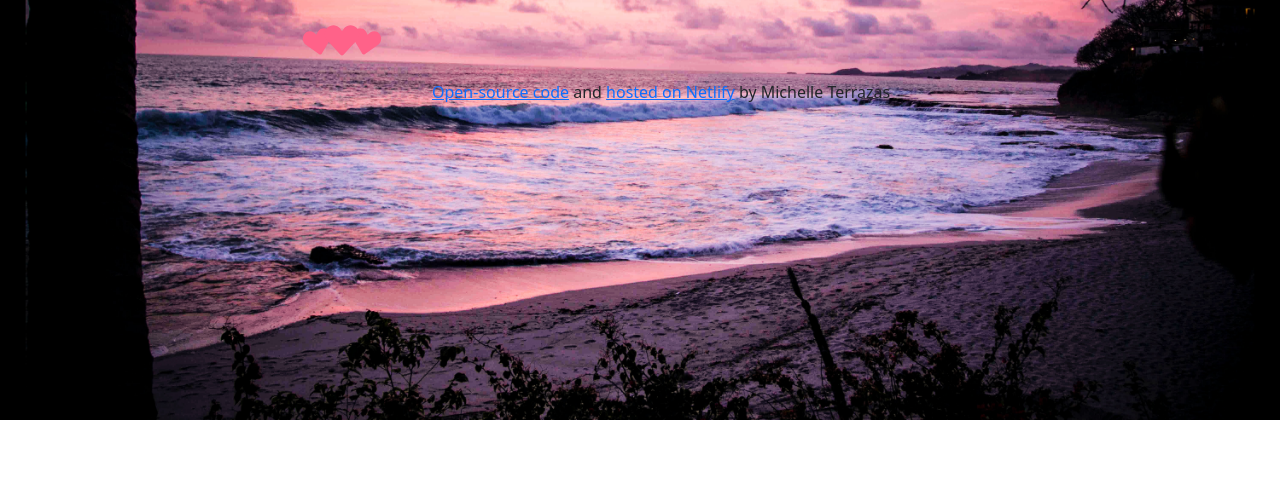
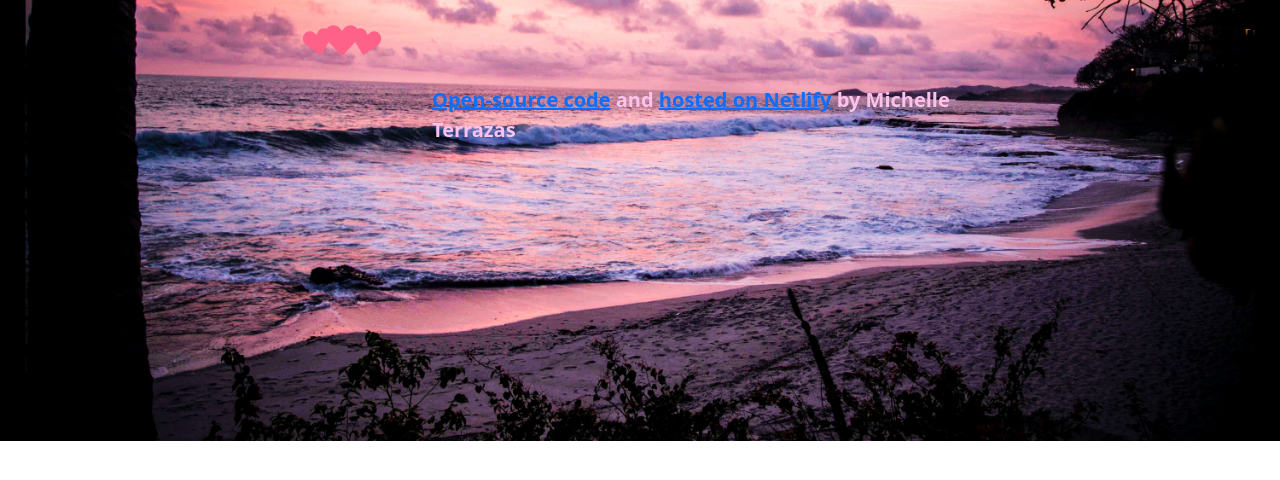
Before and after one commit to michelleann815/weather-react-app-michelle-terrazas, a React (Create React App) app: page / in a window 1280 px wide. Shown: the top 480 px of the page. Built offline with nearby package versions, Linux system fonts and the light colour scheme; no server answers.

Commit message:
Changes styling to footer

```diff
--- a/src/App.css
+++ b/src/App.css
@@ -4,7 +4,11 @@
 }
 
 footer {
+  margin-top: 5px;
   margin-left: 100px;
   text-align: center;
   max-width: 700px;
+  color: #fbc2eb;
+  font-size: 20px;
+  font-weight: bold;
 }
--- a/src/index.css
+++ b/src/index.css
@@ -3,4 +3,6 @@ body {
   background-size: cover;
   background-repeat: no-repeat;
   background-position: center center;
+  max-width: 100%;
+  max-height: 100%;
 }
```
